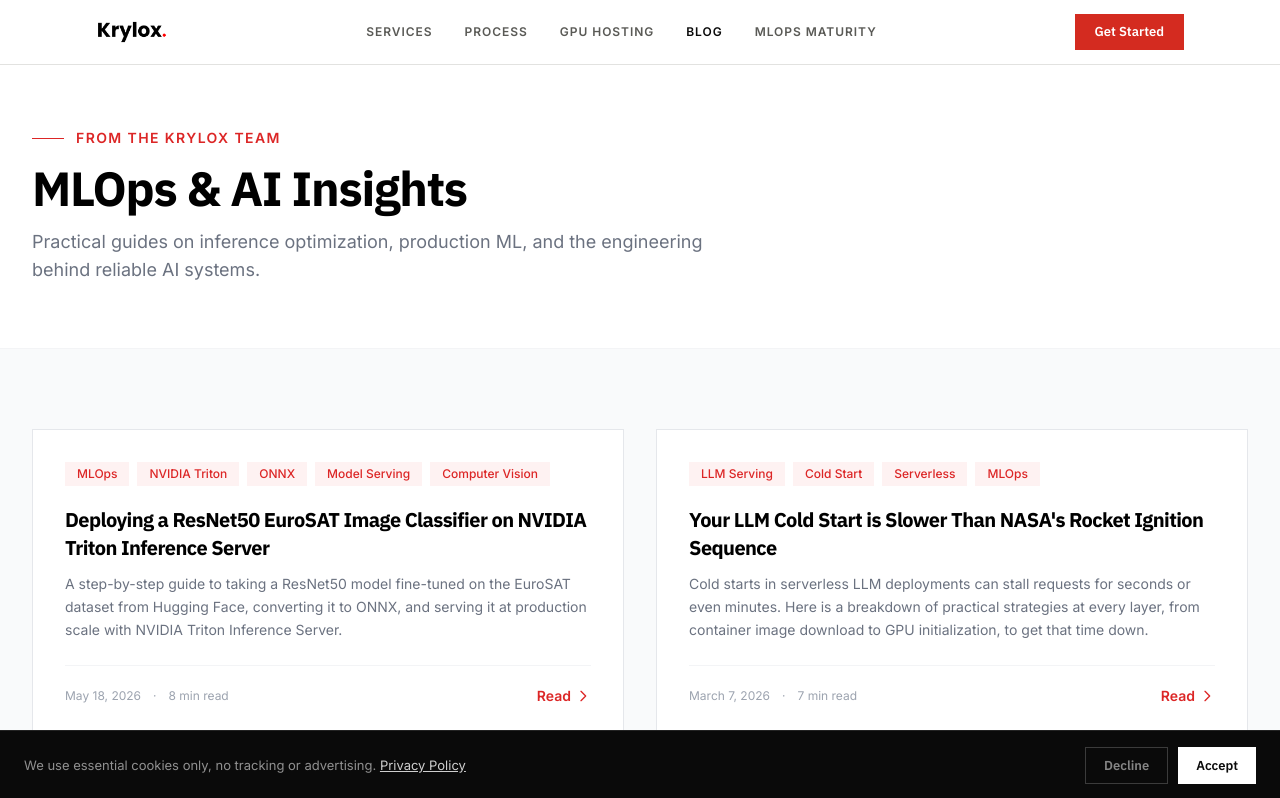
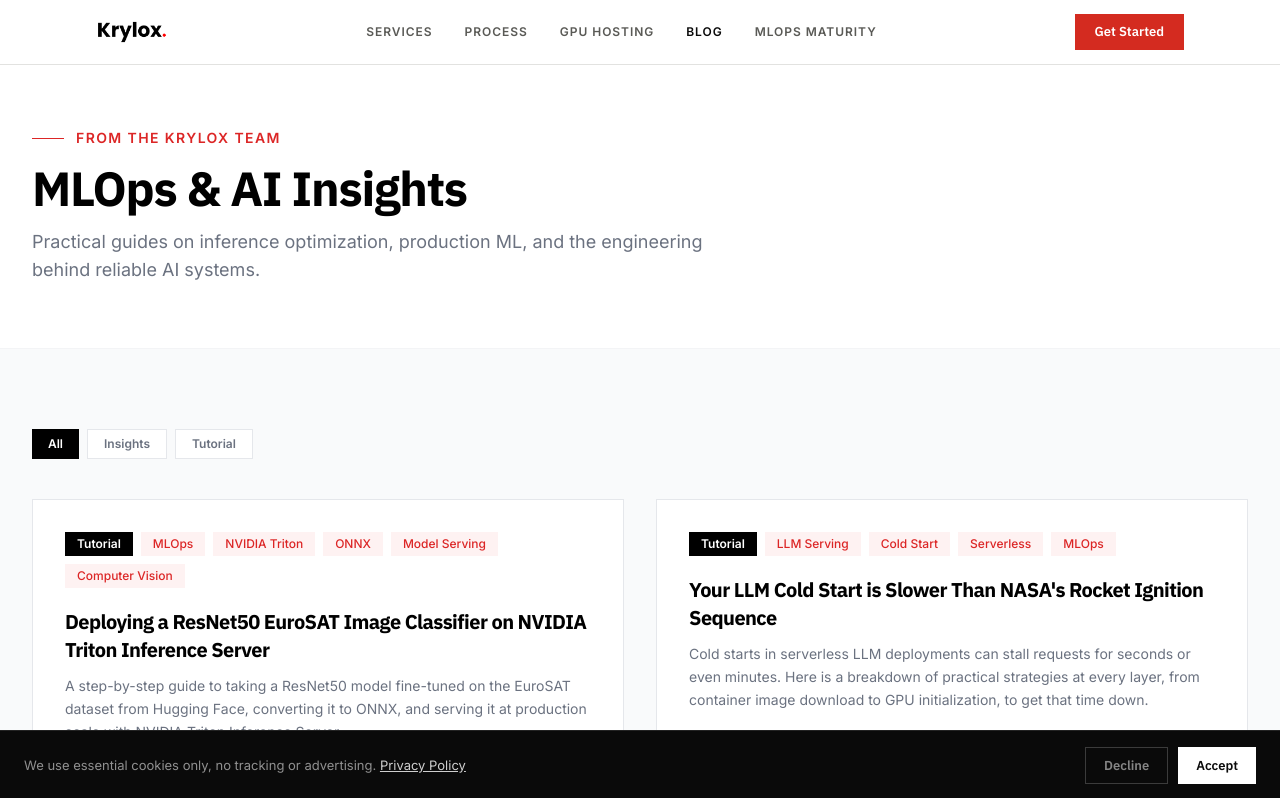
Before and after one commit to krylox-llp/website, a Next.js app: page /blog in a window 1280 px wide. Shown: the top 798 px of the page. Built offline with nearby package versions, Linux system fonts and the light colour scheme.

Commit message:
feat: adds filter to blog posts

```diff
--- a/app/blog/page.tsx
+++ b/app/blog/page.tsx
@@ -1,8 +1,8 @@
 import type { Metadata } from "next";
-import Link from "next/link";
 import Navbar from "@/components/Navbar";
 import Footer from "@/components/Footer";
-import { getAllPosts, formatDate } from "@/lib/blog";
+import BlogFilter from "@/components/BlogFilter";
+import { getAllPosts } from "@/lib/blog";
 
 export const metadata: Metadata = {
   title: "Blog",
@@ -19,6 +19,7 @@ export const metadata: Metadata = {
 
 export default function BlogPage() {
   const posts = getAllPosts();
+  const categories = Array.from(new Set(posts.map((p) => p.category))).sort();
 
   return (
     <>
@@ -43,58 +44,13 @@ export default function BlogPage() {
           </div>
         </section>
 
-        {/* Posts grid */}
+        {/* Posts grid with filter */}
         <section className="bg-gray-50 py-20">
           <div className="mx-auto max-w-7xl px-6 lg:px-8">
             {posts.length === 0 ? (
               <p className="text-gray-500 text-center py-16">No posts yet. Check back soon.</p>
             ) : (
-              <div className="grid grid-cols-1 md:grid-cols-2 gap-8">
-                {posts.map((post) => (
-                  <Link
-                    key={post.slug}
-                    href={`/blog/${post.slug}`}
-                    className="group bg-white p-8 border border-gray-200 hover:border-red-200 hover:shadow-lg transition-all duration-300 flex flex-col"
-                  >
-                    {/* Tags */}
-                    <div className="flex flex-wrap gap-2 mb-5">
-                      {post.tags.map((tag) => (
-                        <span
-                          key={tag}
-                          className="text-xs font-medium text-red-600 bg-red-50 px-3 py-1"
-                        >
-                          {tag}
-                        </span>
-                      ))}
-                    </div>
-
-                    {/* Title */}
-                    <h2 className="text-xl font-bold text-black group-hover:text-red-600 transition-colors leading-snug mb-3">
-                      {post.title}
-                    </h2>
-
-                    {/* Description */}
-                    <p className="text-gray-500 text-sm leading-relaxed flex-1">
-                      {post.description}
-                    </p>
-
-                    {/* Meta */}
-                    <div className="mt-6 pt-5 border-t border-gray-100 flex items-center justify-between">
-                      <div className="flex items-center gap-3 text-xs text-gray-400">
-                        <span>{formatDate(post.date)}</span>
-                        <span>&middot;</span>
-                        <span>{post.readTime}</span>
-                      </div>
-                      <span className="text-sm font-semibold text-red-600 group-hover:translate-x-1 transition-transform inline-flex items-center gap-1">
-                        Read
-                        <svg aria-hidden="true" className="h-4 w-4" fill="none" viewBox="0 0 24 24" stroke="currentColor">
-                          <path strokeLinecap="round" strokeLinejoin="round" strokeWidth={2} d="M9 5l7 7-7 7" />
-                        </svg>
-                      </span>
-                    </div>
-                  </Link>
-                ))}
-              </div>
+              <BlogFilter posts={posts} categories={categories} />
             )}
           </div>
         </section>
--- /dev/null
+++ b/components/BlogFilter.tsx
@@ -0,0 +1,98 @@
+"use client";
+
+import { useState } from "react";
+import Link from "next/link";
+import type { PostMeta } from "@/lib/blog";
+import { formatDate } from "@/lib/format";
+
+type Props = {
+  posts: PostMeta[];
+  categories: string[];
+};
+
+export default function BlogFilter({ posts, categories }: Props) {
+  const [activeCategory, setActiveCategory] = useState<string | null>(null);
+
+  const filtered = activeCategory ? posts.filter((p) => p.category === activeCategory) : posts;
+
+  return (
+    <>
+      {/* Category filter bar */}
+      <div className="flex flex-wrap gap-2 mb-10">
+        <button
+          onClick={() => setActiveCategory(null)}
+          className={`px-4 py-1.5 text-xs font-semibold transition-colors ${
+            activeCategory === null
+              ? "bg-black text-white"
+              : "bg-white border border-gray-200 text-gray-500 hover:border-black hover:text-black"
+          }`}
+        >
+          All
+        </button>
+        {categories.map((cat) => (
+          <button
+            key={cat}
+            onClick={() => setActiveCategory(activeCategory === cat ? null : cat)}
+            className={`px-4 py-1.5 text-xs font-semibold transition-colors ${
+              activeCategory === cat
+                ? "bg-red-600 text-white"
+                : "bg-white border border-gray-200 text-gray-500 hover:border-red-400 hover:text-red-600"
+            }`}
+          >
+            {cat}
+          </button>
+        ))}
+      </div>
+
+      {/* Posts grid */}
+      {filtered.length === 0 ? (
+        <p className="text-gray-500 text-center py-16">No posts in this category yet.</p>
+      ) : (
+        <div className="grid grid-cols-1 md:grid-cols-2 gap-8">
+          {filtered.map((post) => (
+            <Link
+              key={post.slug}
+              href={`/blog/${post.slug}`}
+              className="group bg-white p-8 border border-gray-200 hover:border-red-200 hover:shadow-lg transition-all duration-300 flex flex-col"
+            >
+              {/* Category + Tags */}
+              <div className="flex flex-wrap gap-2 mb-5">
+                <span className="text-xs font-semibold text-white bg-black px-3 py-1">
+                  {post.category}
+                </span>
+                {post.tags.map((tag) => (
+                  <span key={tag} className="text-xs font-medium text-red-600 bg-red-50 px-3 py-1">
+                    {tag}
+                  </span>
+                ))}
+              </div>
+
+              {/* Title */}
+              <h2 className="text-xl font-bold text-black group-hover:text-red-600 transition-colors leading-snug mb-3">
+                {post.title}
+              </h2>
+
+              {/* Description */}
+              <p className="text-gray-500 text-sm leading-relaxed flex-1">{post.description}</p>
+
+              {/* Meta */}
+              <div className="mt-6 pt-5 border-t border-gray-100 flex items-center justify-between">
+                <div className="flex items-center gap-3 text-xs text-gray-400">
+                  <span>{formatDate(post.date)}</span>
+                  <span>&middot;</span>
+                  <span>{post.readTime}</span>
+                </div>
+                <span className="text-sm font-semibold text-red-600 group-hover:translate-x-1 transition-transform inline-flex items-center gap-1">
+                  Read
+                  <svg aria-hidden="true" className="h-4 w-4" fill="none" viewBox="0 0 24 24" stroke="currentColor">
+                    <path strokeLinecap="round" strokeLinejoin="round" strokeWidth={2} d="M9 5l7 7-7 7" />
+                  </svg>
+                </span>
+              </div>
+            </Link>
+          ))}
+        </div>
+      )}
+    </>
+  );
+}
--- a/content/blog/llm-cold-start-optimization.mdx
+++ b/content/blog/llm-cold-start-optimization.mdx
@@ -4,6 +4,7 @@ date: "2026-03-07"
 description: "Cold starts in serverless LLM deployments can stall requests for seconds or even minutes. Here is a breakdown of practical strategies at every layer, from container image download to GPU initialization, to get that time down."
 readTime: "7 min read"
 tags: ["LLM Serving", "Cold Start", "Serverless", "MLOps"]
+category: "Tutorial"
 ---
 
 A rocket ignition sequence takes about 6 seconds. Impressive engineering. Completely acceptable for a launch.
--- a/content/blog/resnet50-eurosat-triton-deployment.mdx
+++ b/content/blog/resnet50-eurosat-triton-deployment.mdx
@@ -4,6 +4,7 @@ date: "2026-05-18"
 description: "A step-by-step guide to taking a ResNet50 model fine-tuned on the EuroSAT dataset from Hugging Face, converting it to ONNX, and serving it at production scale with NVIDIA Triton Inference Server."
 readTime: "8 min read"
 tags: ["MLOps", "NVIDIA Triton", "ONNX", "Model Serving", "Computer Vision"]
+category: "Tutorial"
 ---
 
 Serving a trained model in production is a different beast from training it. You need low latency, high throughput, hardware utilization, and stability, all at once. NVIDIA Triton Inference Server is built to handle exactly that. In this post, we'll walk through taking a ResNet50 model fine-tuned on the EuroSAT dataset from Hugging Face, converting it to ONNX, and serving it via Triton.
--- a/content/blog/why-llm-inference-infra-is-hard.mdx
+++ b/content/blog/why-llm-inference-infra-is-hard.mdx
@@ -4,6 +4,7 @@ date: "2026-03-07"
 description: "Everyone assumes LLM deployment is just spinning up a GPU and pointing a model at it. The teams who have tried know better. Here is what actually makes it hard, and what to do about it."
 readTime: "6 min read"
 tags: ["LLM Serving", "Inference Infrastructure", "MLOps", "Observability"]
+category: "Insights"
 ---
 
 The first prototype is always easy. You spin up a GPU instance, load the model, wrap it in FastAPI, and it works. Latency looks fine. Cost seems manageable. You ship it.
--- a/lib/blog.ts
+++ b/lib/blog.ts
@@ -1,6 +1,7 @@
 import fs from "fs";
 import path from "path";
 import matter from "gray-matter";
+export { formatDate } from "./format";
 
 const CONTENT_DIR = path.join(process.cwd(), "content/blog");
 
@@ -11,6 +12,7 @@ export type PostMeta = {
   description: string;
   readTime: string;
   tags: string[];
+  category: string;
 };
 
 export type Post = PostMeta & {
@@ -33,6 +35,7 @@ export function getAllPosts(): PostMeta[] {
         description: data.description ?? "",
         readTime: data.readTime ?? "5 min read",
         tags: data.tags ?? [],
+        category: data.category ?? "Insights",
       };
     })
     .sort((a, b) => new Date(b.date).getTime() - new Date(a.date).getTime());
@@ -50,14 +53,7 @@ export function getPost(slug: string): Post | null {
     description: data.description ?? "",
     readTime: data.readTime ?? "5 min read",
     tags: data.tags ?? [],
+    category: data.category ?? "Insights",
     content,
   };
 }
-
-export function formatDate(dateStr: string): string {
-  return new Date(dateStr).toLocaleDateString("en-US", {
-    year: "numeric",
-    month: "long",
-    day: "numeric",
-  });
-}
--- /dev/null
+++ b/lib/format.ts
@@ -0,0 +1,7 @@
+export function formatDate(dateStr: string): string {
+  return new Date(dateStr).toLocaleDateString("en-US", {
+    year: "numeric",
+    month: "long",
+    day: "numeric",
+  });
+}
```
